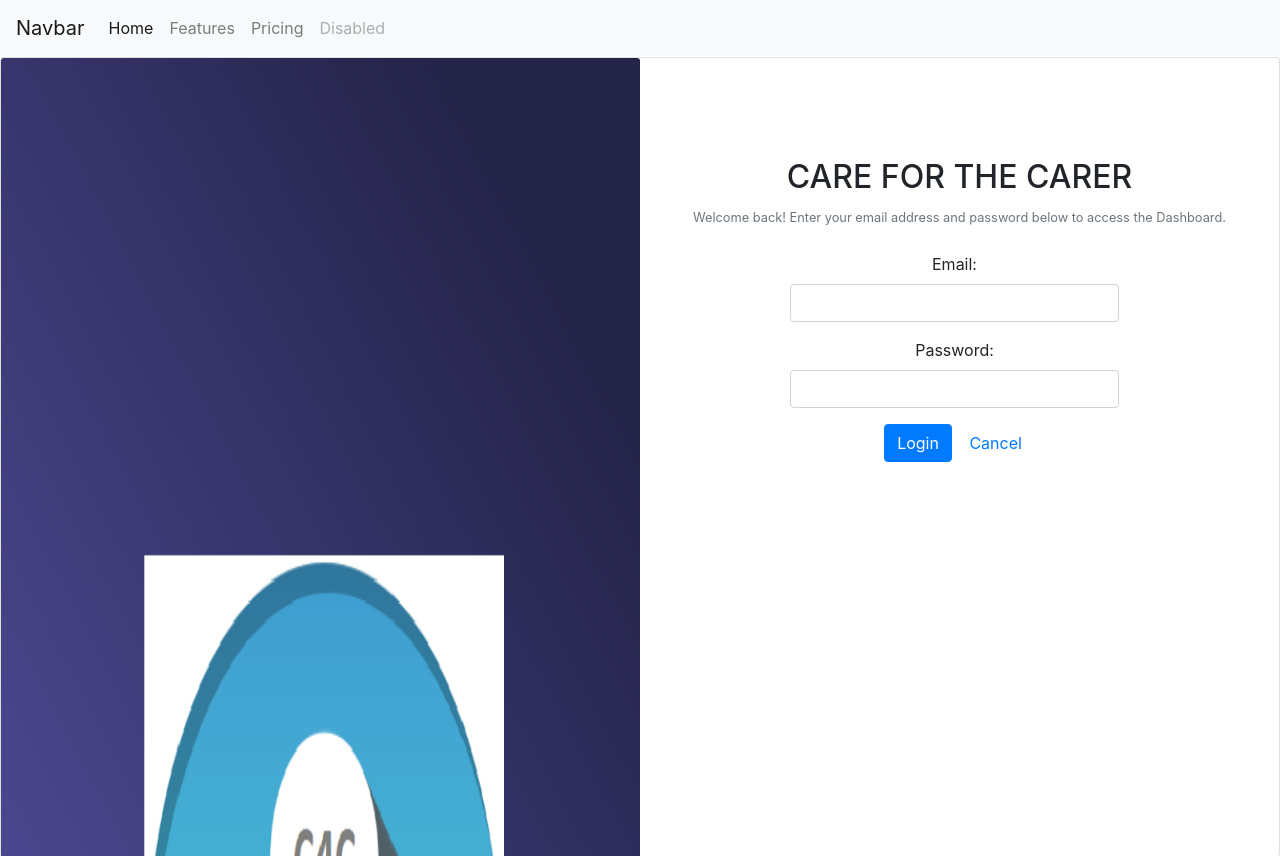
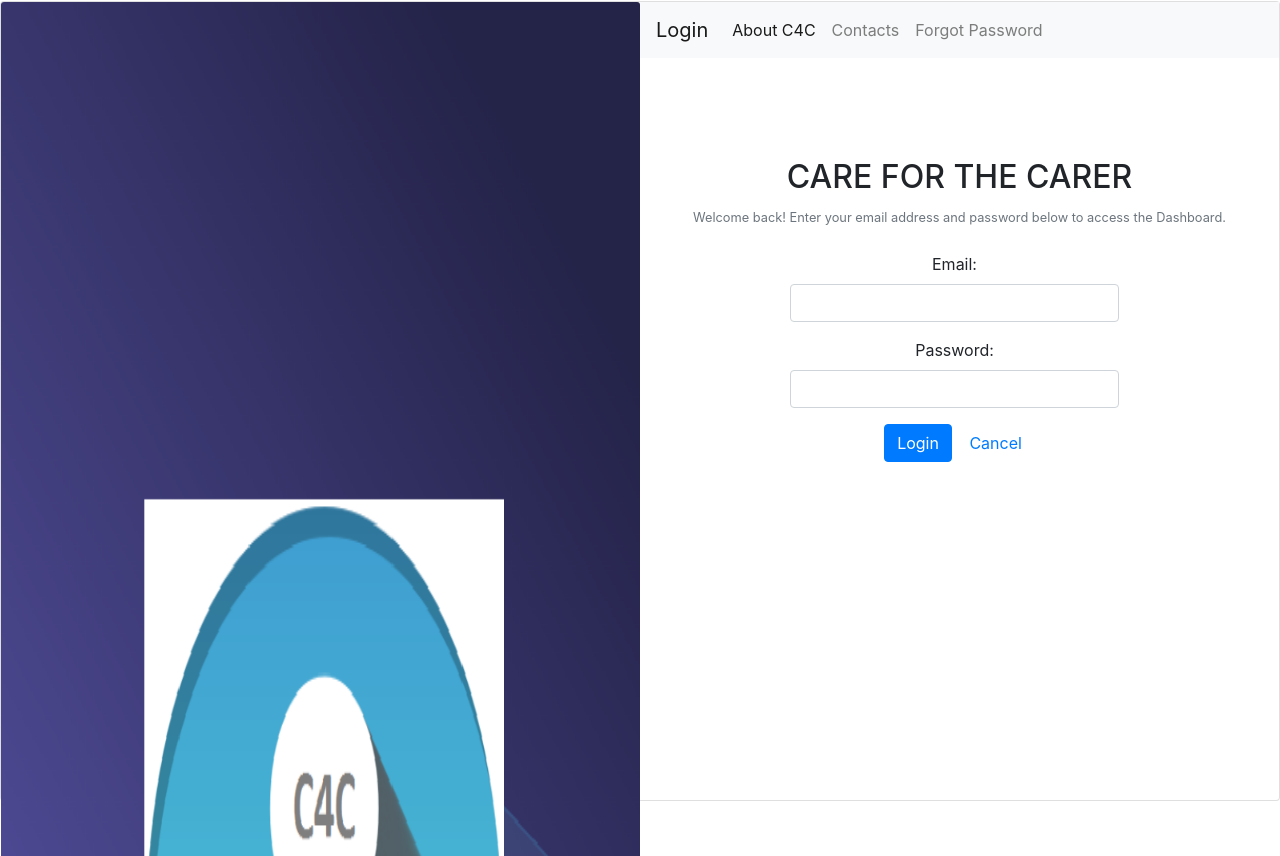
Before and after one commit to palladiumkenya/C4C-Web, a Django app: page /login/ in a window 1280 px wide. Shown: the top 856 px of the page. Run offline with Django 3.2, Linux system fonts and the light colour scheme; some libraries are stand-ins or nearby versions.

Commit message:
fixing merge issues

```diff
--- a/login/templates/login/login.html
+++ b/login/templates/login/login.html
@@ -12,23 +12,6 @@
 
 <body>
 {% block content %}
-
-    <nav class="navbar navbar-expand-lg navbar-light bg-light">
-  <a class="navbar-brand" href="#">Navbar</a>
-  <button class="navbar-toggler" type="button" data-toggle="collapse" data-target="#navbarNavAltMarkup" aria-controls="navbarNavAltMarkup" aria-expanded="false" aria-label="Toggle navigation">
-    <span class="navbar-toggler-icon"></span>
-  </button>
-  <div class="collapse navbar-collapse" id="navbarNavAltMarkup">
-    <div class="navbar-nav">
-      <a class="nav-item nav-link active" href="#">Home <span class="sr-only">(current)</span></a>
-      <a class="nav-item nav-link" href="#">Features</a>
-      <a class="nav-item nav-link" href="#">Pricing</a>
-      <a class="nav-item nav-link disabled" href="#">Disabled</a>
-    </div>
-  </div>
-</nav>
-
-
 
     <div class="col-md-12">
         {% if messages %}
@@ -46,6 +29,20 @@
     </div>
 
     <div class="col-md-6">
+     <nav class="navbar navbar-expand-lg navbar-light bg-light navbar-right" style="text-align: right">
+  <a class="navbar-brand" href="#">Login</a>
+  <button class="navbar-toggler" type="button" data-toggle="collapse" data-target="#navbarNavAltMarkup" aria-controls="navbarNavAltMarkup" aria-expanded="false" aria-label="Toggle navigation">
+    <span class="navbar-toggler-icon"></span>
+  </button>
+  <div class="collapse navbar-collapse" id="navbarNavAltMarkup">
+    <div class="navbar-nav">
+      <a class="nav-item nav-link active" href="#">About C4C <span class="sr-only">(current)</span></a>
+      <a class="nav-item nav-link" href="#">Contacts</a>
+      <a class="nav-item nav-link" href="#">Forgot Password</a>
+    </div>
+  </div>
+</nav>
+
        <div class="card-body"  style="text-align: center;  padding-top: 100px;">
             <h2 class="card-title">CARE FOR THE CARER</h2>
     <small class="text-muted">Welcome back! Enter your email address and password below to access the Dashboard.</small>
```
